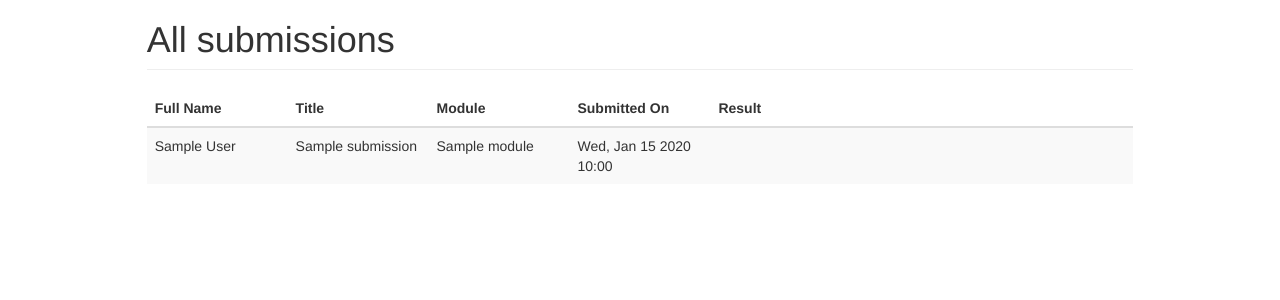
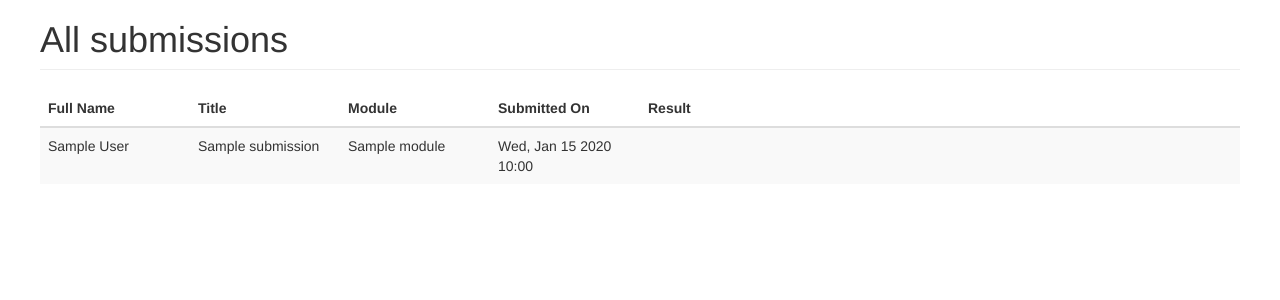
Before and after one commit to darrenswhite/plagiarism-detection-plugin, a Python web app: template server/server/templates/dashboard/staff.html in a window 1280 px wide. Shown: the part 50-350 px from the top of the page. Run offline with Jinja, Linux system fonts and the light colour scheme; the template is opened without the code that fills it: most values are stand-ins (such as "Sample title", 1, 10 or a date in 2020); some libraries are stand-ins or nearby versions.

Commit message:
Dashboard table should fill all columns
Increase staff graph columns

```diff
--- a/server/server/templates/dashboard/staff.html
+++ b/server/server/templates/dashboard/staff.html
@@ -4,7 +4,7 @@
 
     <div class="container-fluid">
         <div class="row">
-            <div class="col-sm-8 col-sm-offset-2 col-md-10 col-md-offset-1 main">
+            <div class="main">
                 <h1 class="page-header">All submissions</h1>
                 <div class="table-responsive">
                     <table class="table table-striped"
@@ -15,7 +15,7 @@
                             <th class="col-sm-1">Title</th>
                             <th class="col-sm-1">Module</th>
                             <th class="col-sm-1">Submitted On</th>
-                            <th class="col-sm-3">Result</th>
+                            <th class="col-sm-4">Result</th>
                         </tr>
                         </thead>
                         <tbody>
--- a/server/server/templates/dashboard/student.html
+++ b/server/server/templates/dashboard/student.html
@@ -4,7 +4,7 @@
 
     <div class="container-fluid">
         <div class="row">
-            <div class="col-sm-8 col-sm-offset-2 col-md-10 col-md-offset-1 main">
+            <div class="main">
                 <h1 class="page-header">My submissions</h1>
                 <div class="table-responsive">
                     <table class="table table-striped"
```
